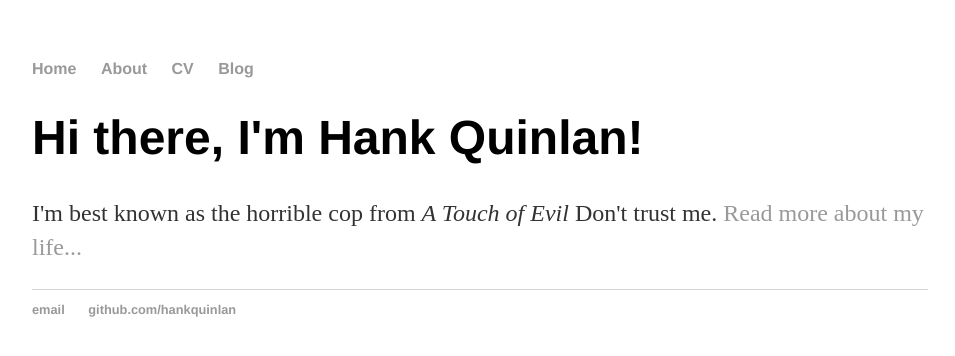
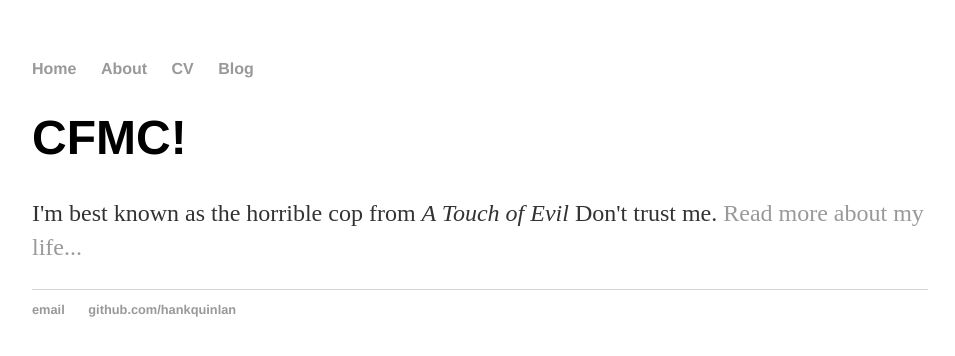
Before and after one commit to TicoHeard/ChasShipman.github.io, a plain HTML site: page index.html in a window 1280 px wide. Shown: the whole page, without its empty margins (160-1115 px from the left). Drawn offline with Linux system fonts and the light colour scheme.

Commit message:
Update index.html

```diff
--- a/index.html
+++ b/index.html
@@ -1,7 +1,7 @@
 <!DOCTYPE html>
 <html>
 	<head>
-		<title>Hank Quinlan, Horrible Cop</title>
+		<title>CMFC</title>
 		<!-- link to main stylesheet -->
 		<link rel="stylesheet" type="text/css" href="/css/main.css">
 	</head>
@@ -16,7 +16,7 @@
 		</nav>
 		<div class="container">
     		<div class="blurb">
-        		<h1>Hi there, I'm Hank Quinlan!</h1>
+        		<h1>CFMC!</h1>
 				<p>I'm best known as the horrible cop from <em>A Touch of Evil</em> Don't trust me. <a href="/about">Read more about my life...</a></p>
     		</div><!-- /.blurb -->
 		</div><!-- /.container -->
```
